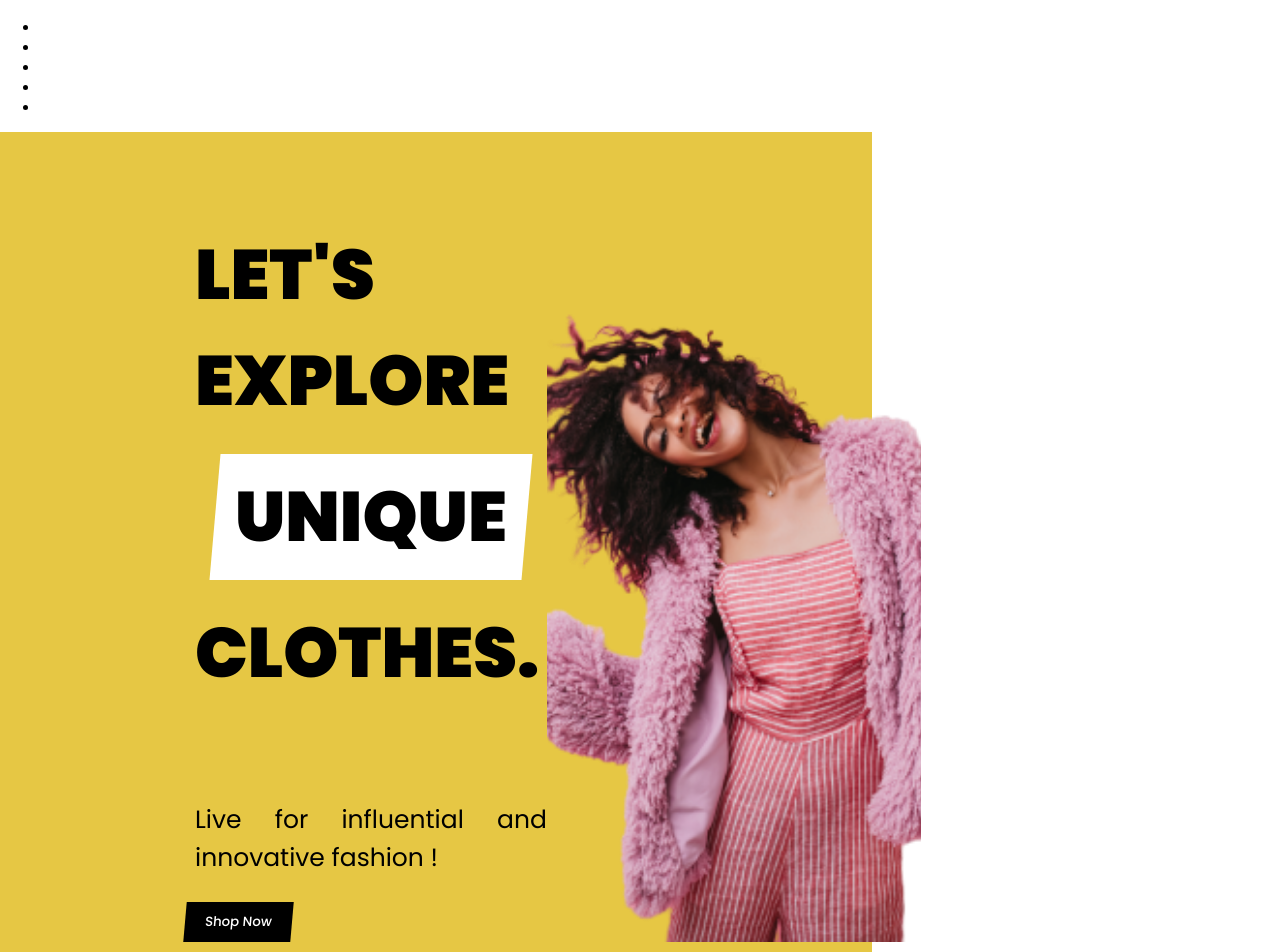
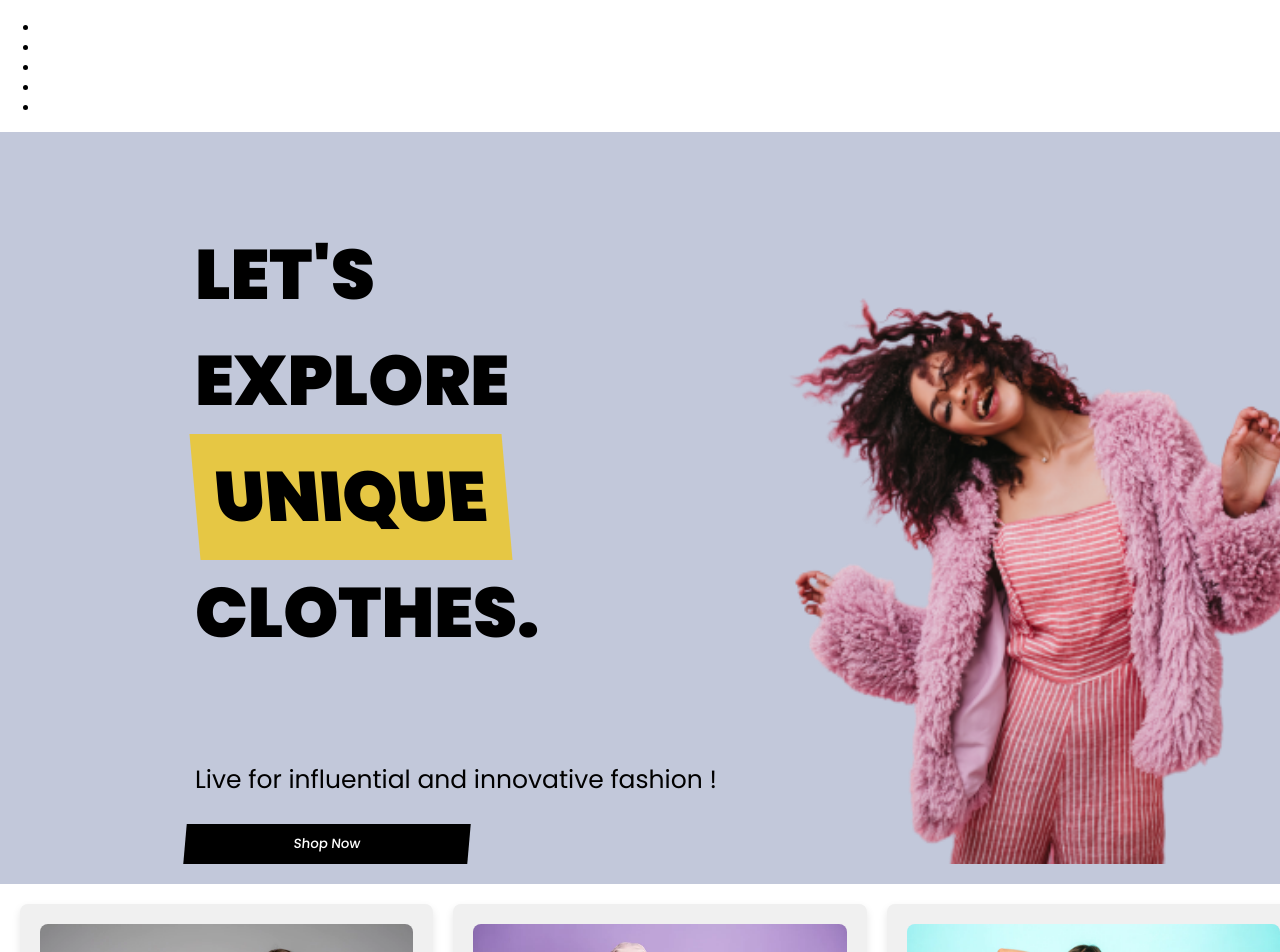
Before and after one commit to Lucasdeleplace/Eshopping, a React (Create React App) app: page / in a window 1280 px wide. Shown: the top 952 px of the page. Built offline with nearby package versions, Linux system fonts and the light colour scheme.

Commit message:
Update()

```diff
--- a/src/components/Payday.css
+++ b/src/components/Payday.css
@@ -46,7 +46,7 @@ p {
   background-color:#E6C744; /* Applique la couleur de fond */
   padding: 20px;
   position: relative;
-  width: 65%; /* Prend toute la largeur disponible */
+  width: 100%; /* Prend toute la largeur disponible */
 }
 
 .outer-container {
@@ -71,7 +71,7 @@ p {
   height: 100%; /* Prend toute la hauteur disponible du conteneur */
 }
 
-button {
+.catalog {
   color: white;
   background-color: #000; /* Couleur de fond du bouton */
   border: none;
--- a/src/components/Payday.js
+++ b/src/components/Payday.js
@@ -12,7 +12,7 @@ function Payday() {
       <p>Spend minimal $100 get 30% off <br></br>voucher code for your next purchase</p>
       <p className="gras">1 June - 10 June 2021</p>
       <p>*Terms & Conditions apply</p>
-      <button>
+      <button className="catalog">
         <a href="Lecatalog">Shop Now</a>
       </button>
       </div>
--- a/src/components/Shopnow.css
+++ b/src/components/Shopnow.css
@@ -20,15 +20,10 @@ p {
   margin-left: 175px;
 }
 
-.label {
+.labeel {
   display: inline-block;
   padding: 10px 20px;
-  background-color: white;
-  transform: skew(-5deg);
-  margin: 20px;
-}
-
-.label span {
+  background-color: #E6C744;
   display: inline-block;
   transform: skew(5deg);
   color: #000;
@@ -40,13 +35,13 @@ p {
   object-fit: cover;
 }
 
-.container {
+.containeer {
   display: flex;
   text-align: justify-content;
-  background-color:#E6C744;
+  background-color:#C2C8DA;
   padding: 20px;
   position: relative;
-  width: 65%;
+  width: 100%;
 }
 
 .outer-container {
@@ -68,7 +63,7 @@ p {
   height: 100%;
 }
 
-button {
+.catalog {
   color: white;
   background-color: #000;
   border: none;
--- a/src/components/Shopnow.js
+++ b/src/components/Shopnow.js
@@ -5,11 +5,11 @@ import Pinkgirl from "../assets/Pinkgirl.png"; // Chemin relatif à partir du co
 function Shopnow() {
   return (
     <div className="outer-container">
-      <div className="container">
+      <div className="containeer">
         <div className="text-content">
           <p className="clothes">
             LET'S EXPLORE{" "}
-            <div className="label">
+            <div className="labeel">
               {" "}
               <span>UNIQUE</span>{" "}
             </div>{" "}
@@ -18,7 +18,7 @@ function Shopnow() {
           <p className="slogan">
             Live for influential and innovative fashion !
           </p>
-          <button>
+          <button className="catalog">
             <a href="Lecatalog">Shop Now</a>
           </button>
         </div>
```
